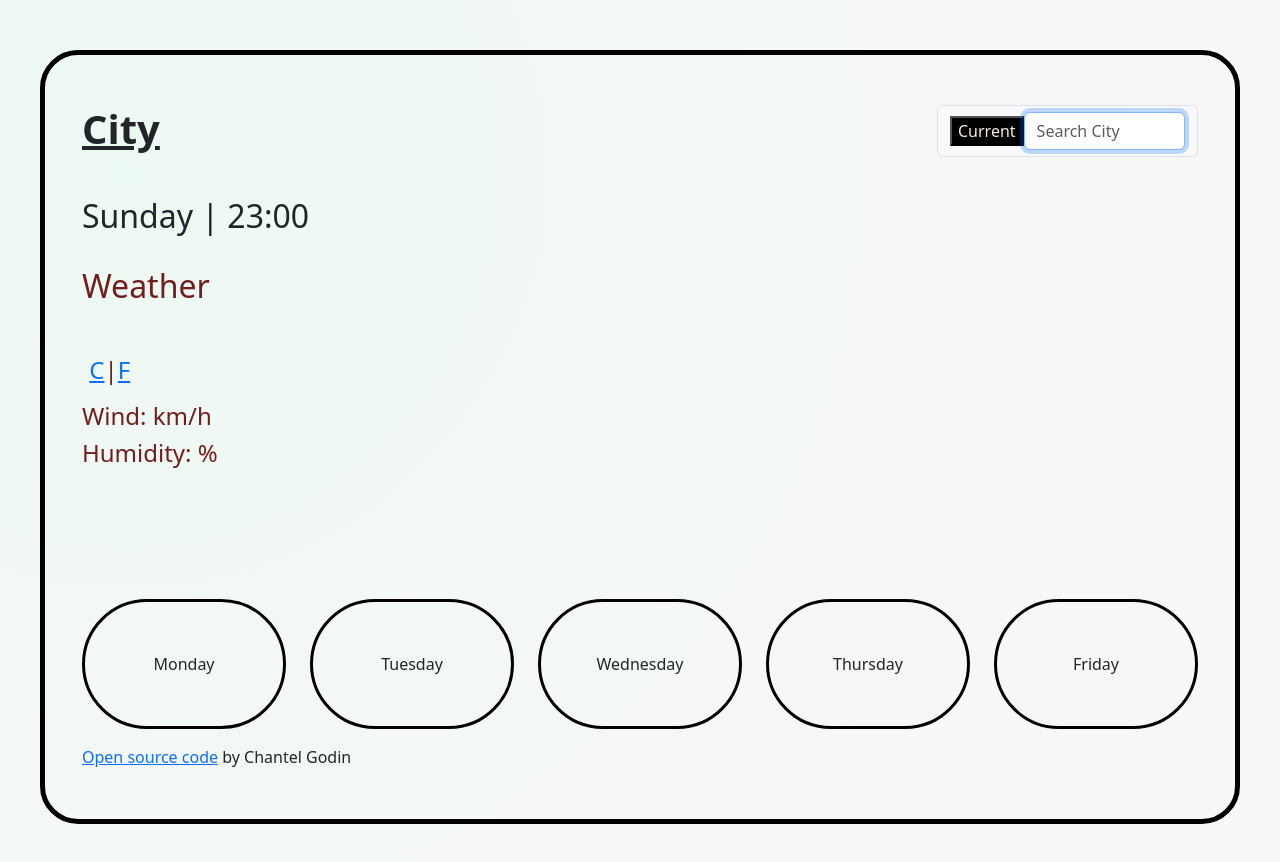
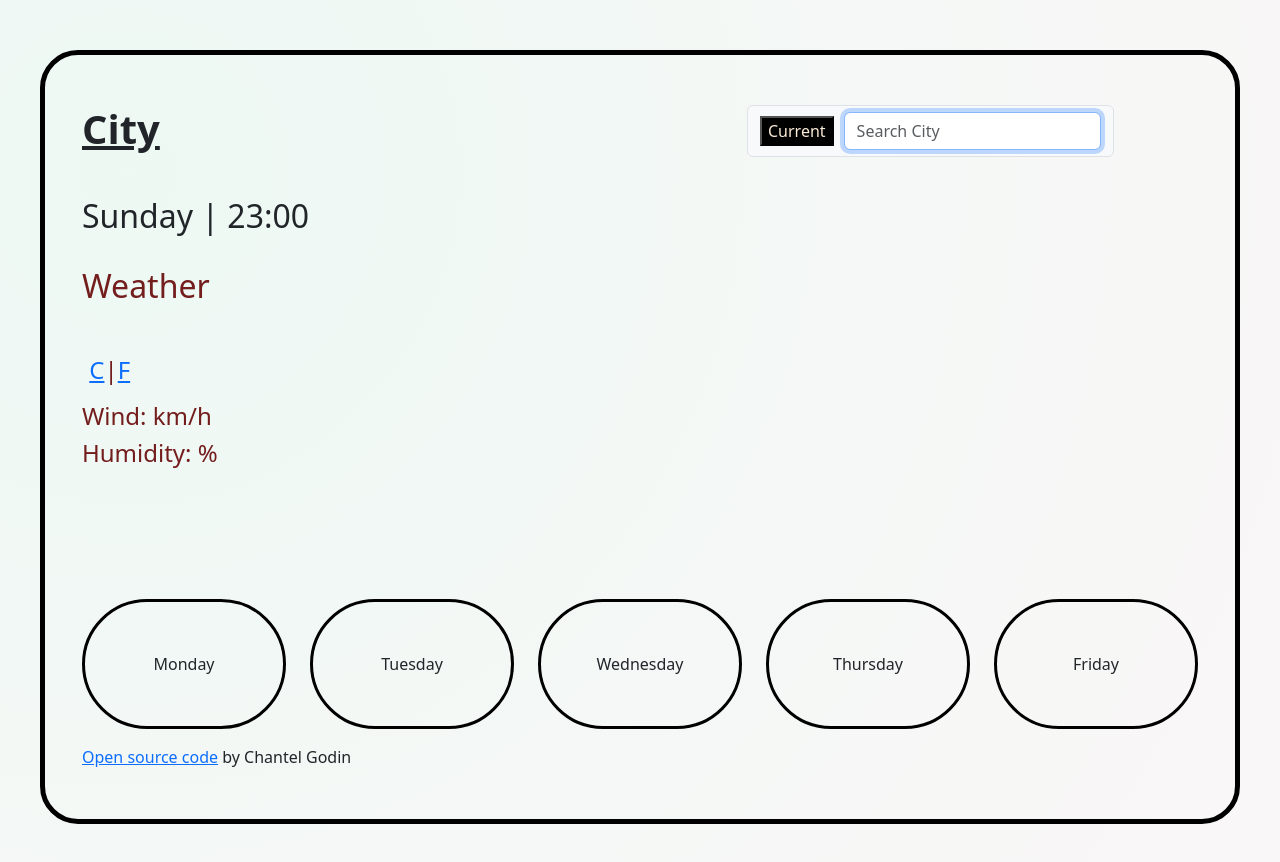
Before and after one commit to chantelephone/weather-app, a plain HTML site: page index.html in a window 1280 px wide. Drawn offline with nearby package versions, Linux system fonts and the light colour scheme; a web font is replaced by a local one.

Commit message:
button
fixed button spacing

```diff
--- a/index.html
+++ b/index.html
@@ -24,14 +24,14 @@
   <body>
     <div class="container">
       <div class="row">
-        <div class="col-9 col-city"><h1 id="input-city">City</h1></div>
-        <div class="col-3 col-search">
+        <div class="col-7 col-city"><h1 id="input-city">City</h1></div>
+        <div class="col-5 col-search">
           <div class="input-group mb-3">
             <span class="input-group-text" id="inputGroup-sizing-default">
               <button id="current-conditions">Current</button>
               <form id="search-form">
                 <input
-                  type="text"
+                  type="search"
                   class="form-control"
                   placeholder="Search City"
                   autofocus
@@ -53,7 +53,7 @@
           </div>
           <div class="col-12">
             <h3>
-              <img src="" id="weather-icon" />
+              <img src="" alt="" id="weather-icon" />
               <span class="tempMain"></span>
               <span class="unit"
                 ><a href="" id="celsius-temp">C</a>|<a
--- a/src/styles.css
+++ b/src/styles.css
@@ -26,6 +26,7 @@ p {
 }
 
 button {
+  margin-right: 10px;
   background-color: black;
   color: antiquewhite;
 }
```
